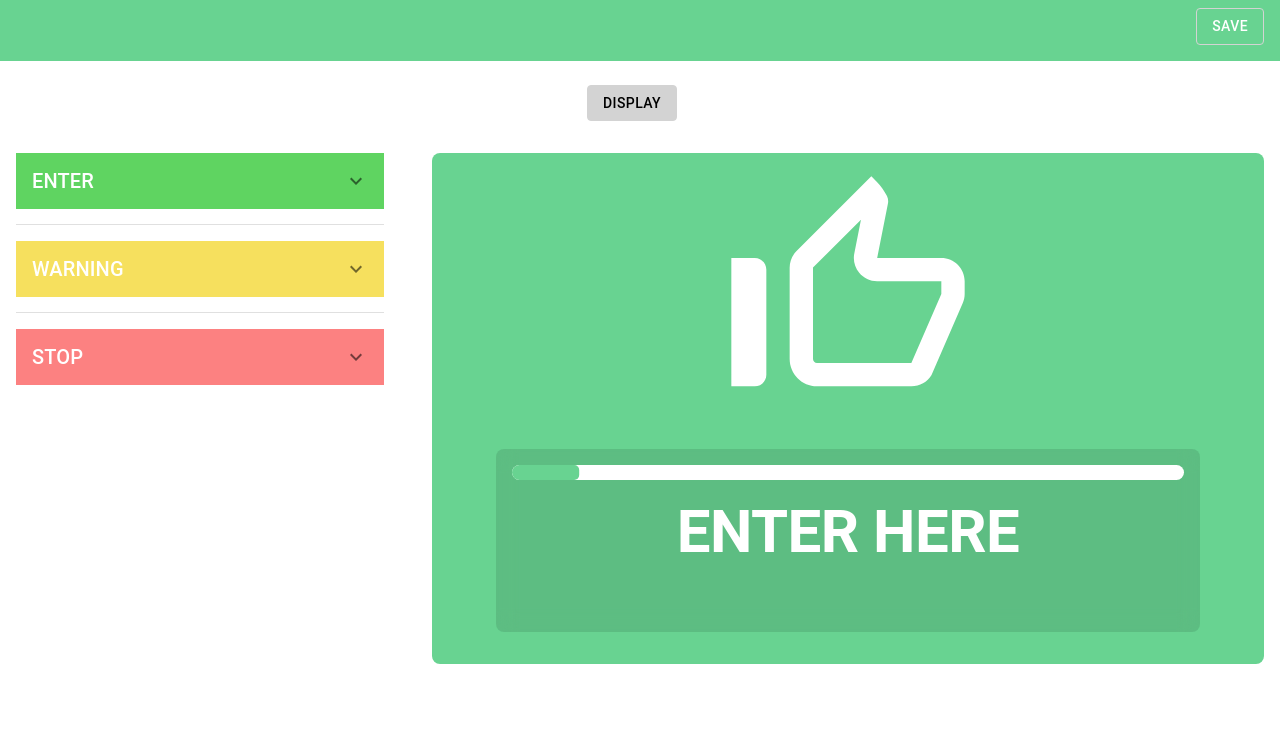
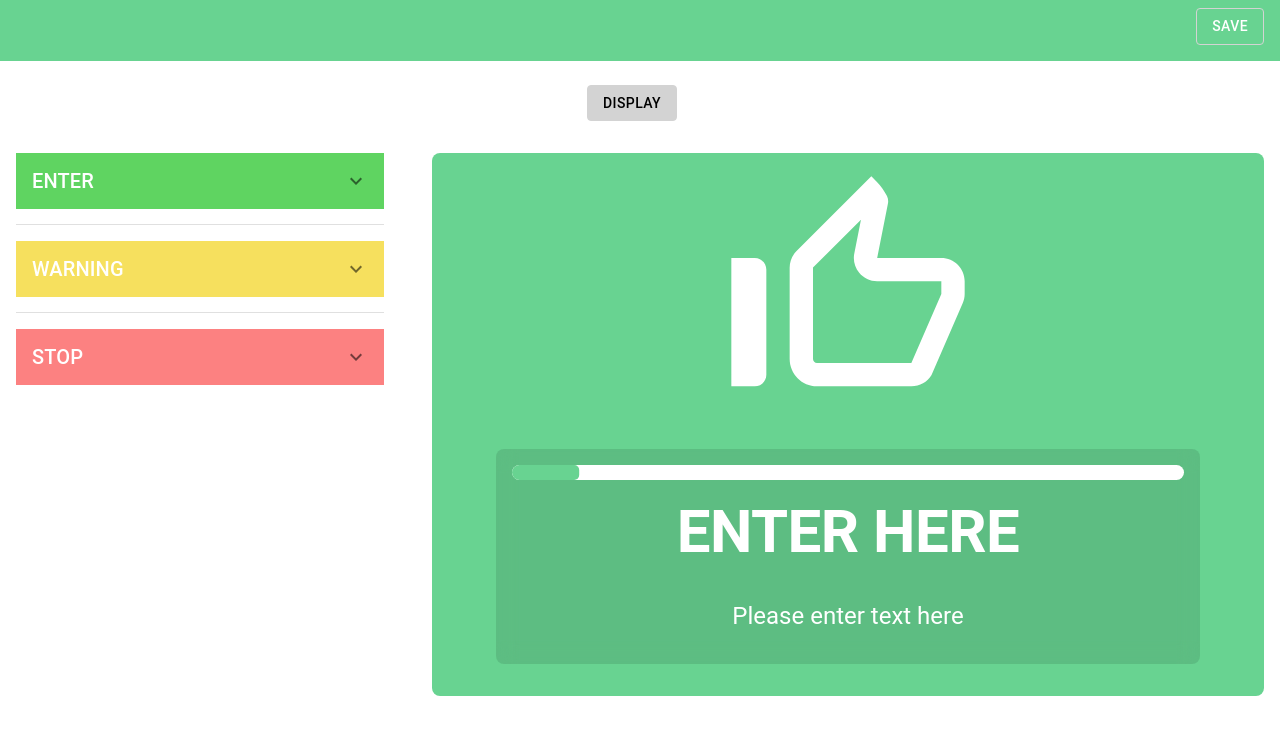
Before and after one commit to subin-firow/signal-locarize, a Next.js app: page /tools in a window 1280 px wide. Shown: the top 734 px of the page. Built offline with nearby package versions, Linux system fonts and the light colour scheme.

Commit message:
bug fix on title and substitle

```diff
--- a/src/app/tools/demo.js
+++ b/src/app/tools/demo.js
@@ -12,8 +12,8 @@ import {
 import ThumbUpOffAltIcon from "@mui/icons-material/ThumbUpOffAlt";
 import { styled } from "@mui/system";
 
-const Demo = ({ title, subtitle, icon, threshold, color, type }) => {
-  console.log("🚀 ~ file: demo.js:16 ~ Demo ~ icon:", icon)
+const Demo = ({ title, subTitle, icon, threshold, color, type }) => {
+  console.log("🚀 ~ file: demo.js:16 ~ Demo ~ subtitle:", subTitle)
   const Icon = icon ? icon : ThumbUpOffAltIcon;
   const GlassmorphicGrid = styled(Grid)({
     background: "rgba(0, 0, 0, 0.1)", // Black background with transparency
@@ -39,7 +39,7 @@ const Demo = ({ title, subtitle, icon, threshold, color, type }) => {
     <Box
       sx={{
         backgroundColor: color,
-        minHeight: "100%",
+        minHeight: "50vh",
         borderRadius: "8px",
       }}
     >
@@ -84,7 +84,7 @@ const Demo = ({ title, subtitle, icon, threshold, color, type }) => {
                 padding: 2,
               }}
             >
-              {subtitle}
+              {subTitle}
             </Typography>
           </GlassmorphicGrid>
         </Grid>
--- a/src/app/tools/page.js
+++ b/src/app/tools/page.js
@@ -42,7 +42,7 @@ const Tools = () => {
   });
   const [warning, setWarning] = useState({
     threshold: 10,
-    color: "#68d391",
+    color: "#f6e05e",
     icon: ThumbUpOffAltIcon,
     title: "Enter Here",
     subTitle: "Please enter text here",
@@ -50,7 +50,7 @@ const Tools = () => {
   });
   const [stop, setStop] = useState({
     threshold: 10,
-    color: "#68d391",
+    color: "#fc8181",
     icon: ThumbUpOffAltIcon,
     title: "Enter Here",
     subTitle: "Please enter text here",
@@ -92,16 +92,19 @@ const Tools = () => {
   const handleEnterChange = (event) => {
     const { name, value } = event.target;
     setEnter((prevData) => ({ ...prevData, [name]: value }));
+    setActiveItem((prevData) => ({ ...prevData, [name]: value }));
   };
 
   const handleWarningChange = (event) => {
     const { name, value } = event.target;
     setWarning((prevData) => ({ ...prevData, [name]: value }));
+    setActiveItem((prevData) => ({ ...prevData, [name]: value }));
   };
 
   const handleStopChange = (event) => {
     const { name, value } = event.target;
     setStop((prevData) => ({ ...prevData, [name]: value }));
+    setActiveItem((prevData) => ({ ...prevData, [name]: value }));
   };
 
   const onSave = () => {
```
